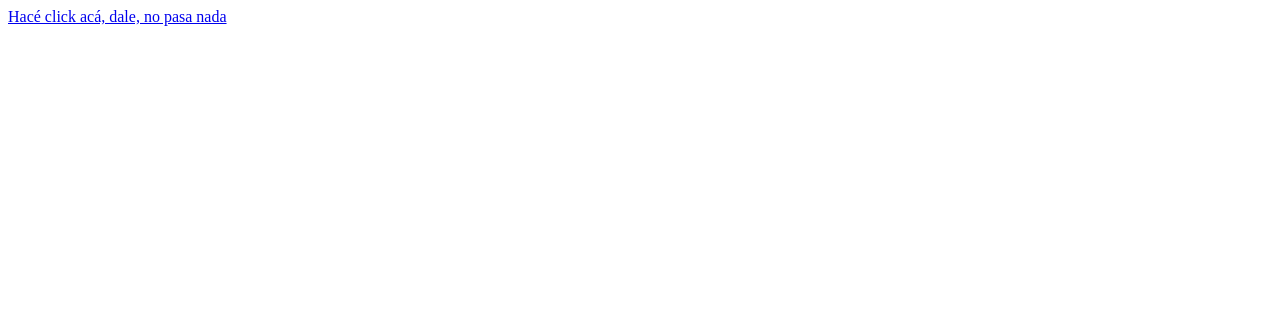
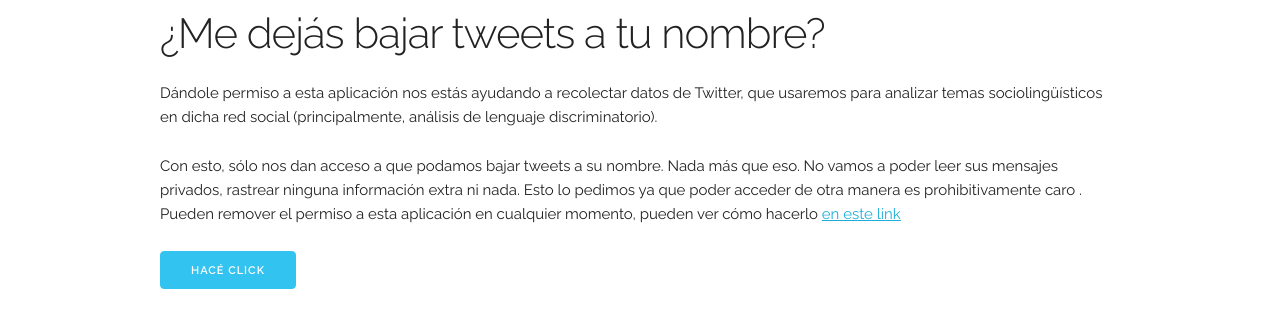
Before and after one commit to finiteautomata/gimmeyourtoken, a website: page views/index.html in a window 1280 px wide. Drawn offline with nearby package versions, Linux system fonts and the light colour scheme.

Commit message:
Change index

```diff
--- a/views/index.html
+++ b/views/index.html
@@ -1,5 +1,37 @@
 <html>
-    <body>
-        <a href="/sessions/connect">Hacé click acá, dale, no pasa nada</a>
-    </body>
+
+<head>
+  <!-- FONT
+–––––––––––––––––––––––––––––––––––––––––––––––––– -->
+<link href='//fonts.googleapis.com/css?family=Raleway:400,300,600' rel='stylesheet' type='text/css'>
+
+<!-- CSS
+–––––––––––––––––––––––––––––––––––––––––––––––––– -->
+<link rel="stylesheet" href="https://cdnjs.cloudflare.com/ajax/libs/skeleton/2.0.4/skeleton.min.css">
+
+<!-- Scripts
+–––––––––––––––––––––––––––––––––––––––––––––––––– -->
+<script src="//ajax.googleapis.com/ajax/libs/jquery/2.1.1/jquery.min.js"></script>
+<script src="https://google-code-prettify.googlecode.com/svn/loader/run_prettify.js"></script>
+</head>
+
+<body>
+    <div class="container">
+
+        <div class="row">
+
+            <h2> ¿Me dejás bajar tweets a tu nombre? </h2>
+            <p>
+                Dándole permiso a esta aplicación nos estás ayudando a recolectar datos de Twitter, que usaremos para analizar temas sociolingüísticos en dicha red social (principalmente, análisis de lenguaje discriminatorio).
+            </p>
+
+            <p>
+             Con esto, sólo nos dan acceso a que podamos bajar tweets a su nombre. Nada más que eso. No vamos a poder leer sus mensajes privados, rastrear ninguna información extra ni nada. Esto lo pedimos ya que poder acceder de otra manera es prohibitivamente caro . Pueden remover el permiso a esta aplicación en cualquier momento, pueden ver cómo hacerlo <a href="https://help.twitter.com/en/managing-your-account/connect-or-revoke-access-to-third-party-apps"> en este link </a>
+            </p>
+
+            <a class="button button-primary" href="/sessions/connect" style="left: 50%">Hacé click</a>
+        </div>
+    </div>
+
+</body>
 </html>
```
